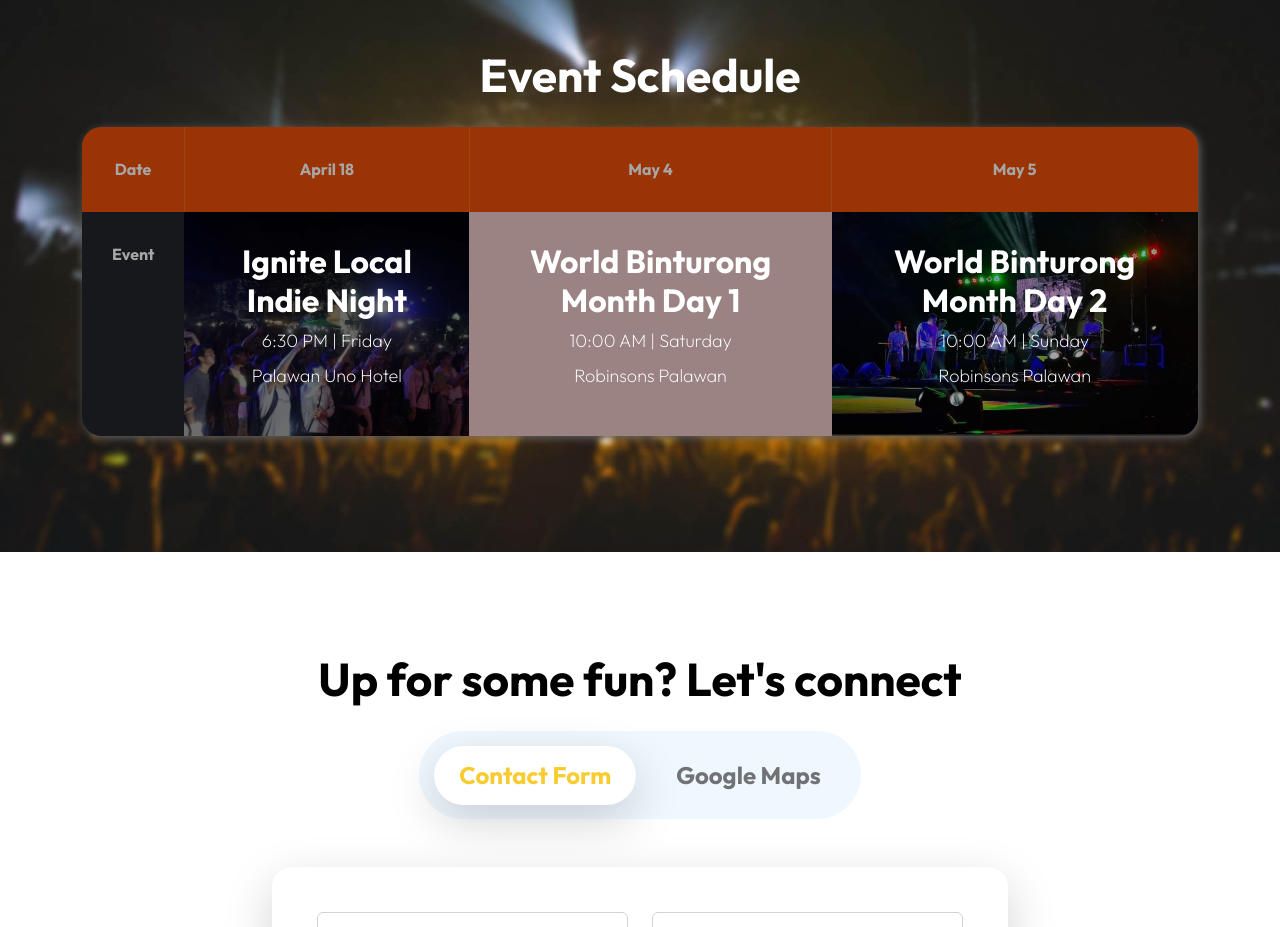
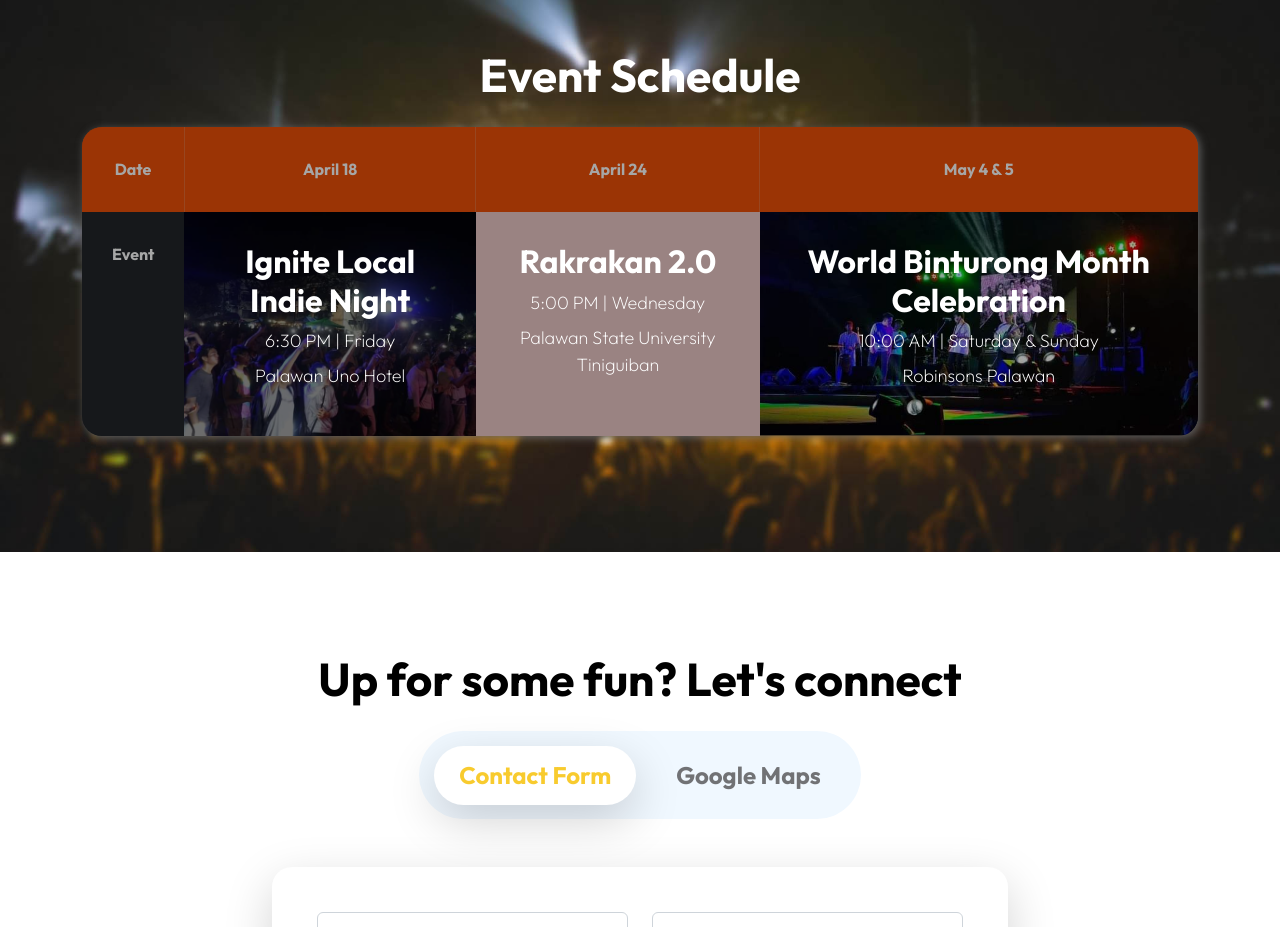
Before and after one commit to redisondavidfrank/klaro_ph.page, a plain HTML site: page index.html in a window 1280 px wide. Shown: the part 5120-6047 px from the top of the page. Drawn offline with Linux system fonts and the light colour scheme.

Commit message:
Update Schedule
New gig for April 2024 added

```diff
--- a/index.html
+++ b/index.html
@@ -520,9 +520,9 @@ https://templatemo.com/tm-583-festava-live
 
                                             <th scope="col">April 18</th>
 
-                                            <th scope="col">May 4</th>
+                                            <th scope="col">April 24</th>
 
-                                            <th scope="col">May 5</th>
+                                            <th scope="col">May 4 & 5</th>
 
                                         </tr>
                                     </thead>
@@ -542,19 +542,19 @@ https://templatemo.com/tm-583-festava-live
                                             </td>
 
                                             <td style="background-color: #ECC9C7">
-                                                <h3>World Binturong Month Day 1</h3>
+                                                <h3>Rakrakan 2.0</h3>
 
-                                                <p class="mb-2">10:00 AM | Saturday</p>
+                                                <p class="mb-2">5:00 PM | Wednesday</p>
 
-                                                <p>Robinsons Palawan</p>
+                                                <p>Palawan State University Tiniguiban</p>
 
                                                 <div class="section-overlay"></div>
                                             </td>
 
                                             <td class="table-background-image-wrap rock-background-image">
-                                                <h3>World Binturong Month Day 2</h3>
+                                                <h3>World Binturong Month Celebration</h3>
 
-                                                <p class="mb-2">10:00 AM | Sunday</p>
+                                                <p class="mb-2">10:00 AM | Saturday & Sunday</p>
 
                                                 <p>Robinsons Palawan</p>
 
```
